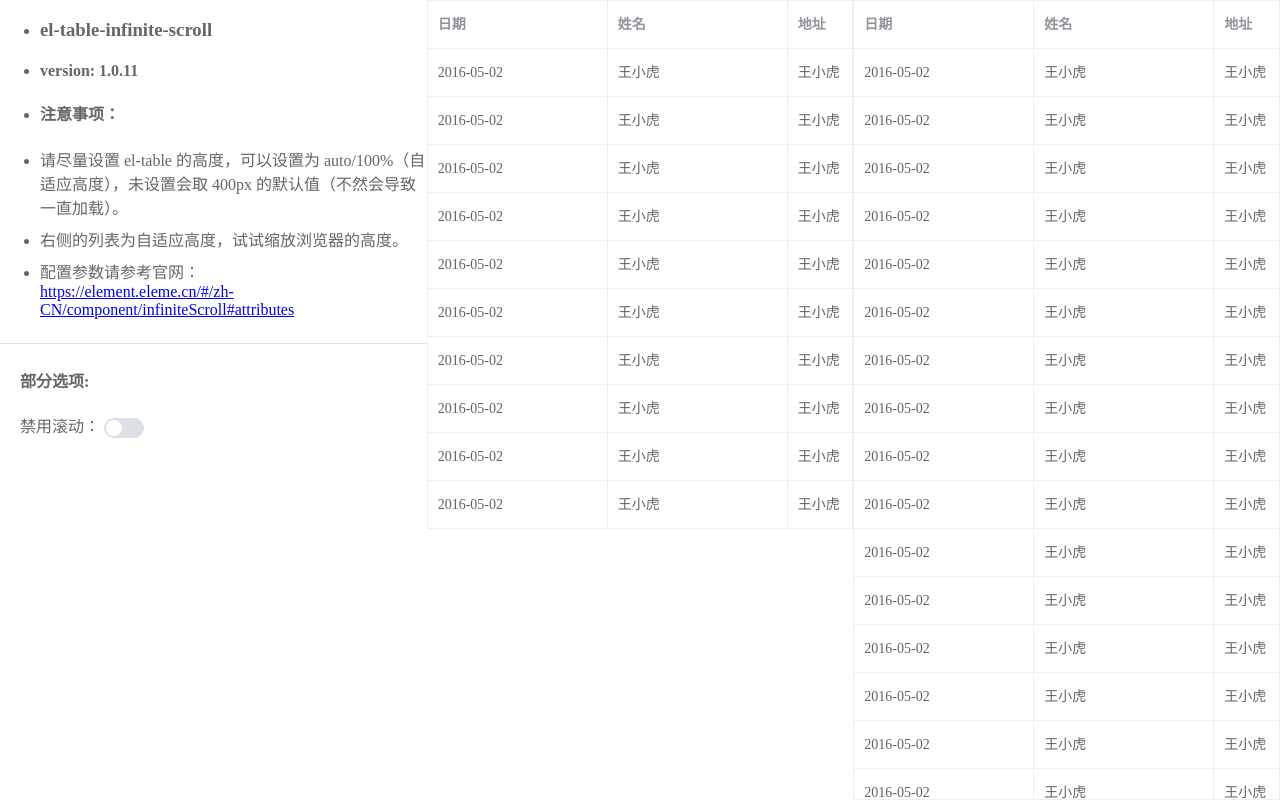
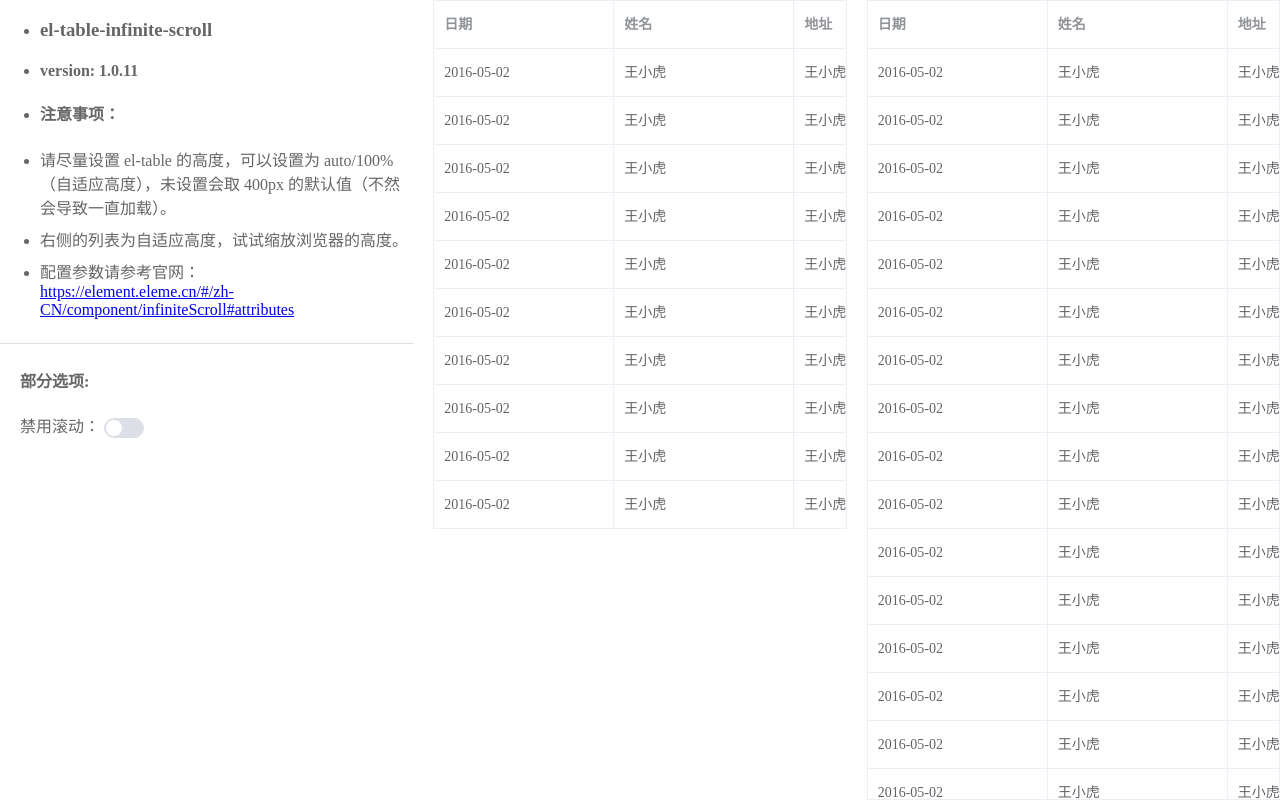
Before and after one commit to yujinpan/el-table-infinite-scroll, a Vue app: page / in a window 1280 px wide. Built offline with nearby package versions, Linux system fonts and the light colour scheme; the HTML template or start-up script is replaced by a standard one.

Commit message:
update examples

```diff
--- a/examples/App.vue
+++ b/examples/App.vue
@@ -1,5 +1,5 @@
 <template>
-  <el-row id="app">
+  <el-row id="app" gutter="20">
     <el-col :span="8">
       <ul>
         <li
@@ -52,7 +52,7 @@
 </template>
 
 <script>
-import elTableInfiniteScroll from '../src';
+import elTableInfiniteScroll from '@/index.ts';
 
 const exampleData = new Array(10).fill({
   date: '2016-05-02',
--- /dev/null
+++ b/examples/element-ui.js
@@ -0,0 +1,25 @@
+import Vue from 'vue';
+
+import {
+  Row,
+  Col,
+  Divider,
+  Table,
+  TableColumn,
+  Switch,
+  Message
+} from 'element-ui';
+import 'element-ui/lib/theme-chalk/base.css';
+import 'element-ui/lib/theme-chalk/row.css';
+import 'element-ui/lib/theme-chalk/col.css';
+import 'element-ui/lib/theme-chalk/divider.css';
+import 'element-ui/lib/theme-chalk/table.css';
+import 'element-ui/lib/theme-chalk/table-column.css';
+import 'element-ui/lib/theme-chalk/switch.css';
+import 'element-ui/lib/theme-chalk/message.css';
+
+Vue.prototype.$message = Message;
+
+[Row, Col, Divider, Table, TableColumn, Switch].forEach((item) =>
+  Vue.use(item)
+);
--- a/examples/main.js
+++ b/examples/main.js
@@ -1,8 +1,7 @@
 import Vue from 'vue';
 import App from './App.vue';
-import Element from 'element-ui';
 
-Vue.use(Element);
+import './element-ui';
 
 Vue.config.productionTip = false;
 
```
